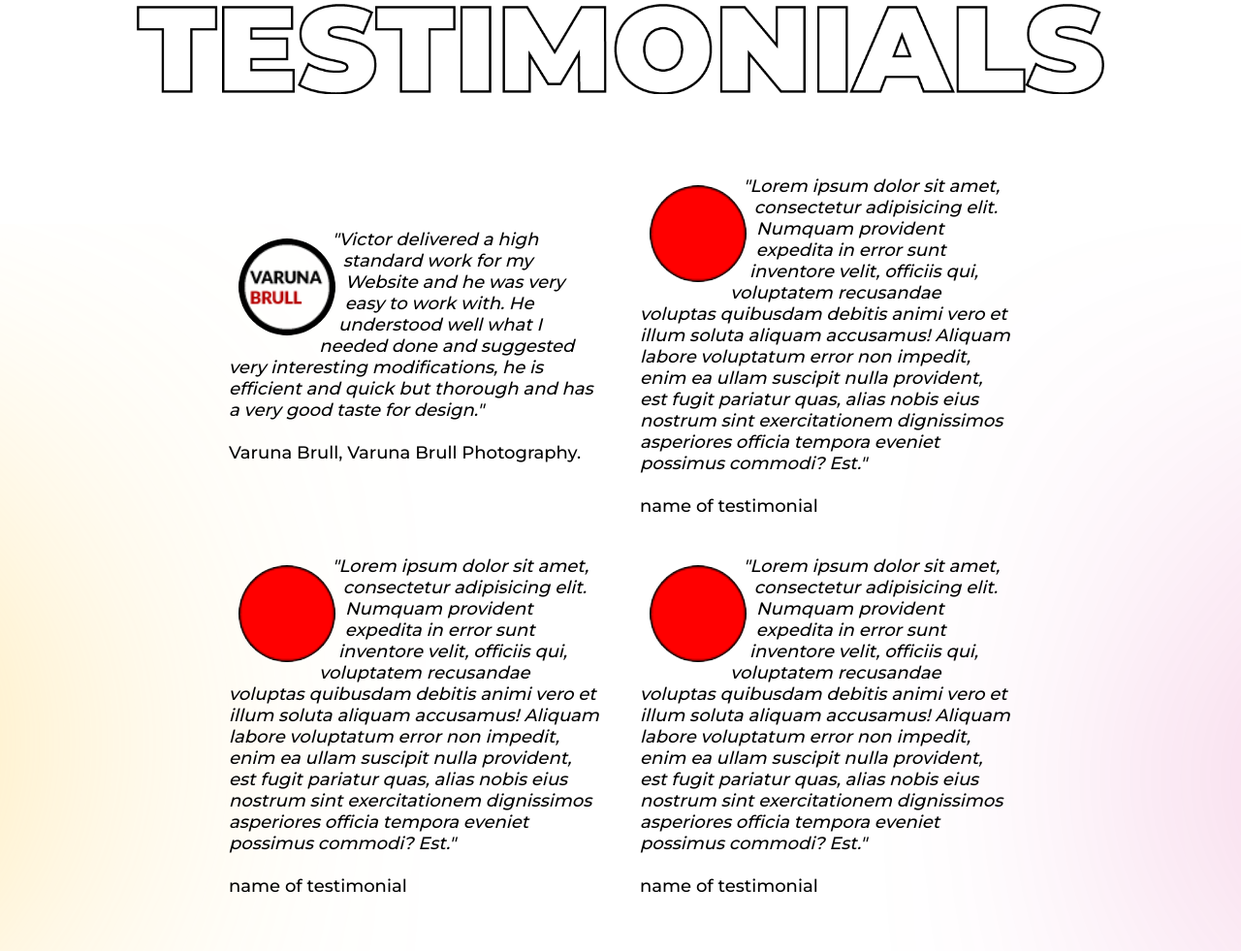
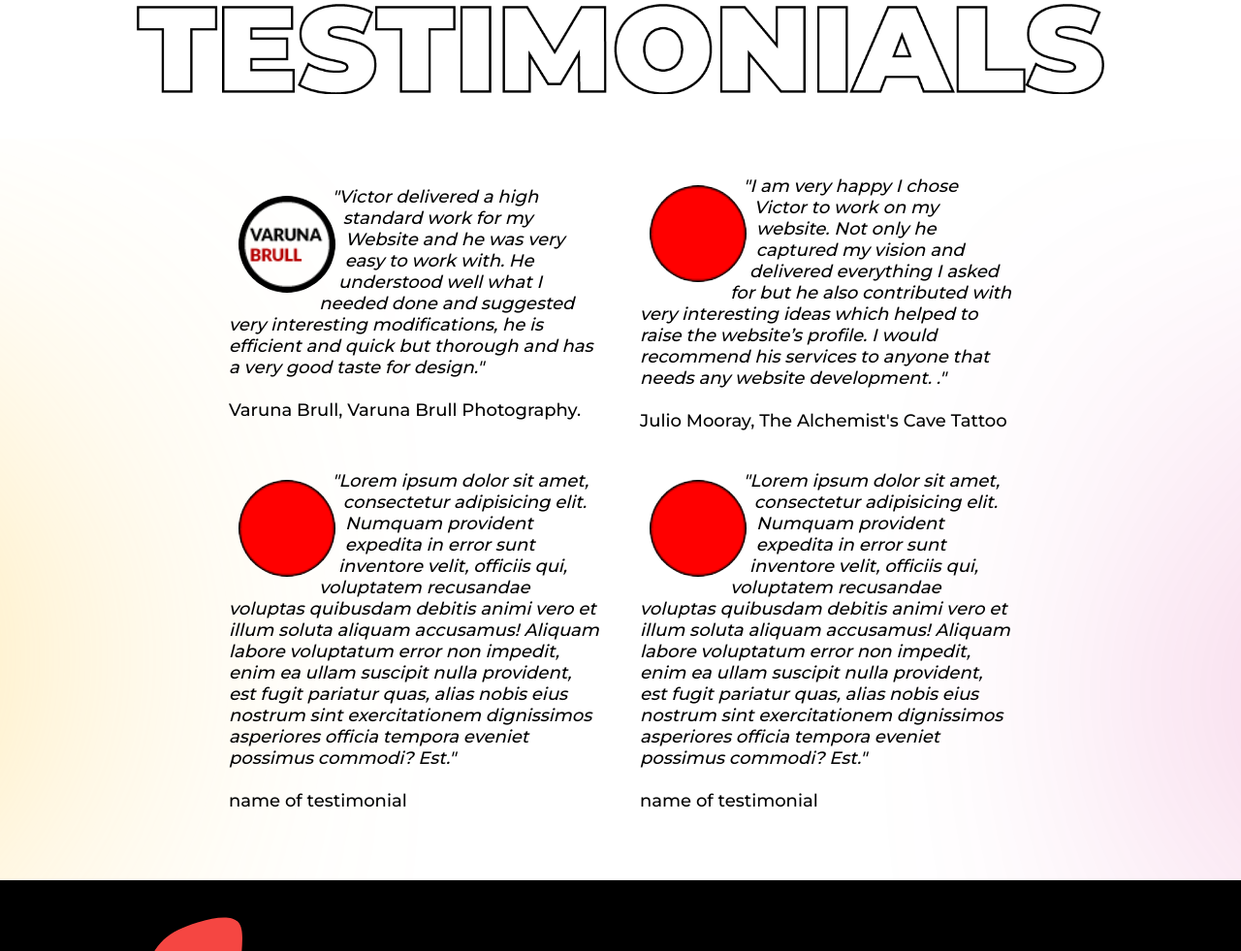
Before and after one commit to 12vblanco/blancowebs_graded, a plain HTML site: page index.html in a window 1280 px wide. Shown: the part 3623-4604 px from the top of the page at 97% size. Drawn offline with nearby package versions, Linux system fonts and the light colour scheme.

Commit message:
Update index.html

```diff
--- a/index.html
+++ b/index.html
@@ -445,15 +445,11 @@
             <p>
               <img src="images/test_icon1.png" alt="" />
               <i>
-                "Lorem ipsum dolor sit amet, consectetur adipisicing elit.
-                Numquam provident expedita in error sunt inventore velit,
-                officiis qui, voluptatem recusandae voluptas quibusdam debitis
-                animi vero et illum soluta aliquam accusamus! Aliquam labore
-                voluptatum error non impedit, enim ea ullam suscipit nulla
-                provident, est fugit pariatur quas, alias nobis eius nostrum
-                sint exercitationem dignissimos asperiores officia tempora
-                eveniet possimus commodi? Est."</i
-              ><br /><br /><span class="test_name"> name of testimonial</span>
+                "I am very happy I chose Victor to work on my website.
+                Not only he captured my vision and delivered everything I asked for but he also contributed with very interesting ideas which helped to raise the website’s profile.
+                I would recommend his services to anyone that needs any website development.
+                ."</i
+              ><br /><br /><span class="test_name"> Julio Mooray, The Alchemist's Cave Tattoo</span>
             </p>
             </p>
           </div>
```
